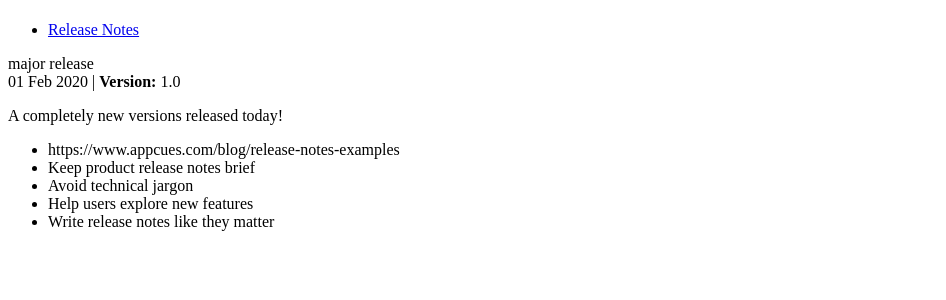
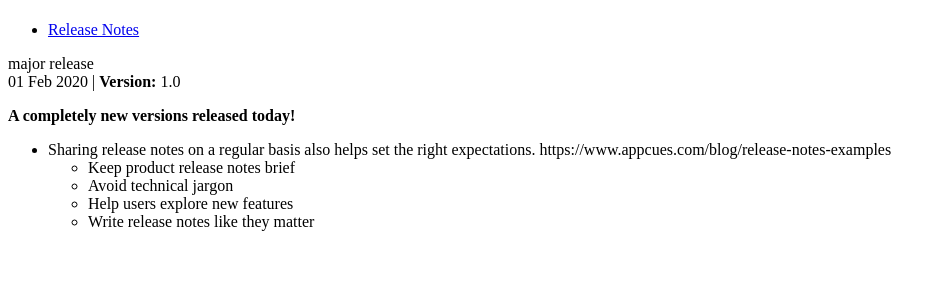
Before and after one commit to cadamini/jekyll-release-notes-clone, a Jekyll site: the page built from _posts/2020-02-01-major-release.md, in a window 1280 px wide. Shown: the top 300 px of the page, without its empty margins (0-946 px from the left). Built offline with Jekyll 4.4.1, drawn with Linux system fonts in a browser that asks for light colours.

Commit message:
Update example by changing list style

```diff
--- a/_posts/2020-02-01-major-release.md
+++ b/_posts/2020-02-01-major-release.md
@@ -4,10 +4,13 @@ version: "1.0"
 category: major release
 ---
 
-A completely new versions released today!
 
-- https://www.appcues.com/blog/release-notes-examples
-- Keep product release notes brief
-- Avoid technical jargon
-- Help users explore new features
-- Write release notes like they matter
+
+**A completely new versions released today!**
+
+- Sharing release notes on a regular basis also helps set the right expectations.
+  https://www.appcues.com/blog/release-notes-examples
+  - Keep product release notes brief
+  - Avoid technical jargon
+  - Help users explore new features
+  - Write release notes like they matter
```
